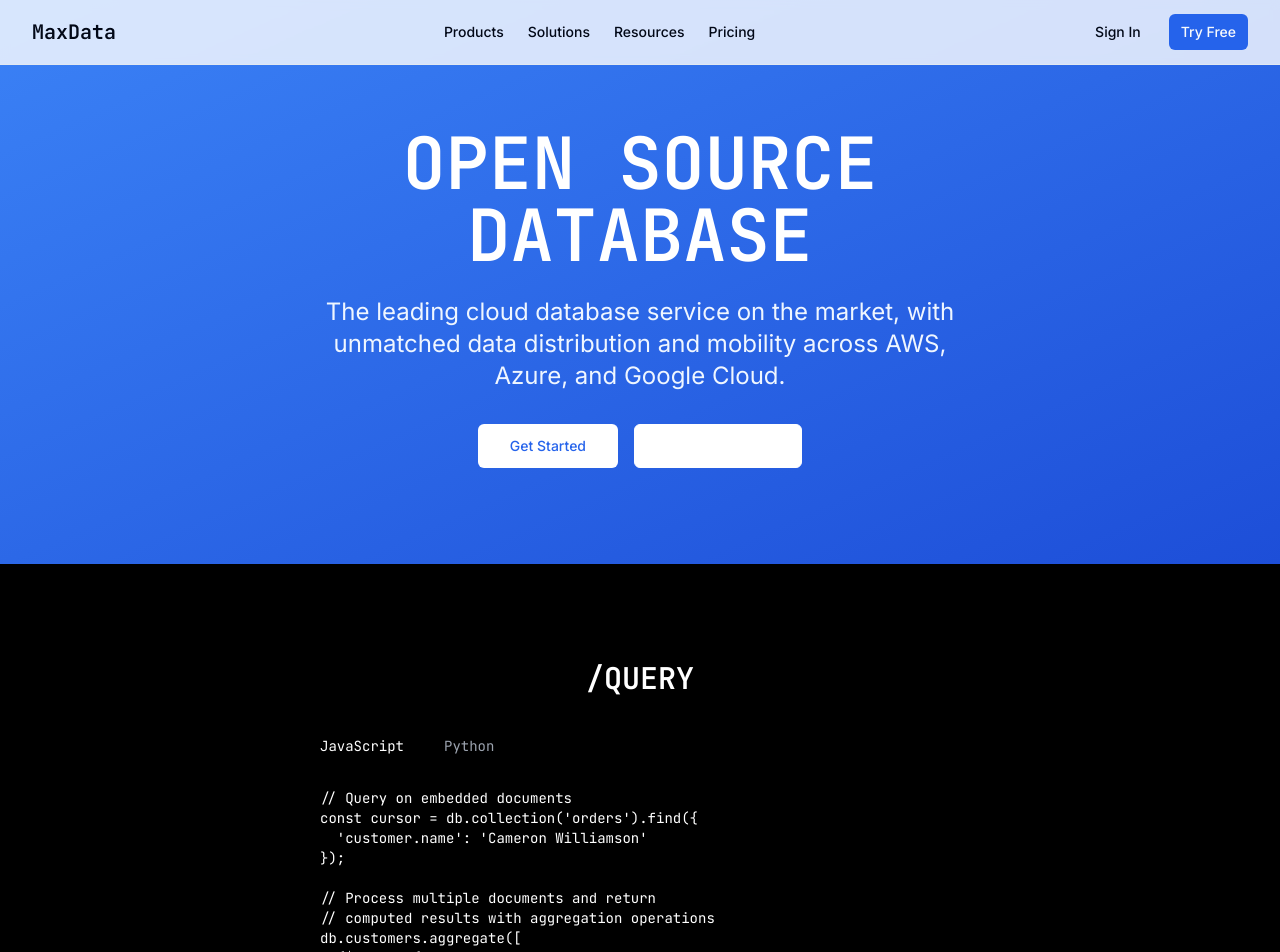
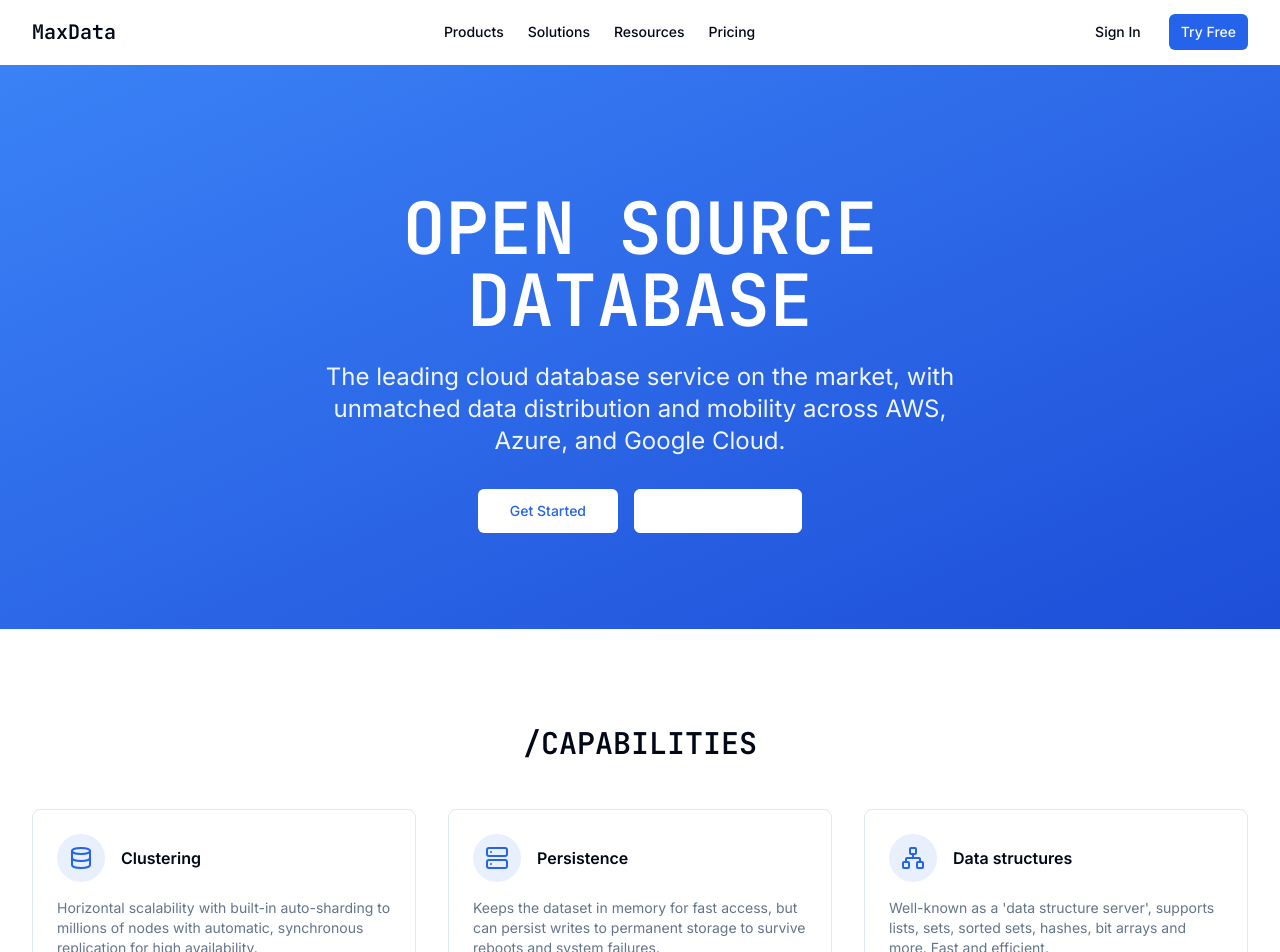
Before and after one commit to ishhumn/t-8087, a React (Vite) app: page / in a window 1280 px wide. Shown: the top 952 px of the page. Built offline with nearby package versions, Linux system fonts and the light colour scheme.

Commit message:
Update Navbar Positioning and Background
Change the Navbar component to use relative positioning and set its background to be transparent. Remove the black section from the Index page layout.
[skip gpt_engineer]

```diff
--- a/src/components/Navbar.tsx
+++ b/src/components/Navbar.tsx
@@ -3,7 +3,7 @@ import { Link } from "react-router-dom";
 
 const Navbar = () => {
   return (
-    <nav className="fixed top-0 w-full z-50 bg-background/80 backdrop-blur-sm border-b">
+    <nav className="relative w-full z-50 border-b border-white/10">
       <div className="container mx-auto flex items-center justify-between h-16">
         <Link to="/" className="font-mono text-xl font-bold">
           MaxData
--- a/src/pages/Index.tsx
+++ b/src/pages/Index.tsx
@@ -1,7 +1,6 @@
 import { Database, Server, Network } from "lucide-react";
 import { Button } from "@/components/ui/button";
 import Navbar from "@/components/Navbar";
-import CodeBlock from "@/components/CodeBlock";
 import FeatureCard from "@/components/FeatureCard";
 
 const Index = () => {
@@ -29,16 +28,6 @@ const Index = () => {
               Documentation
             </Button>
           </div>
-        </div>
-      </section>
-
-      {/* Code Preview Section */}
-      <section className="py-24 bg-black">
-        <div className="container mx-auto">
-          <h2 className="text-3xl font-mono font-bold text-white mb-8 text-center">
-            /QUERY
-          </h2>
-          <CodeBlock />
         </div>
       </section>
 
```
